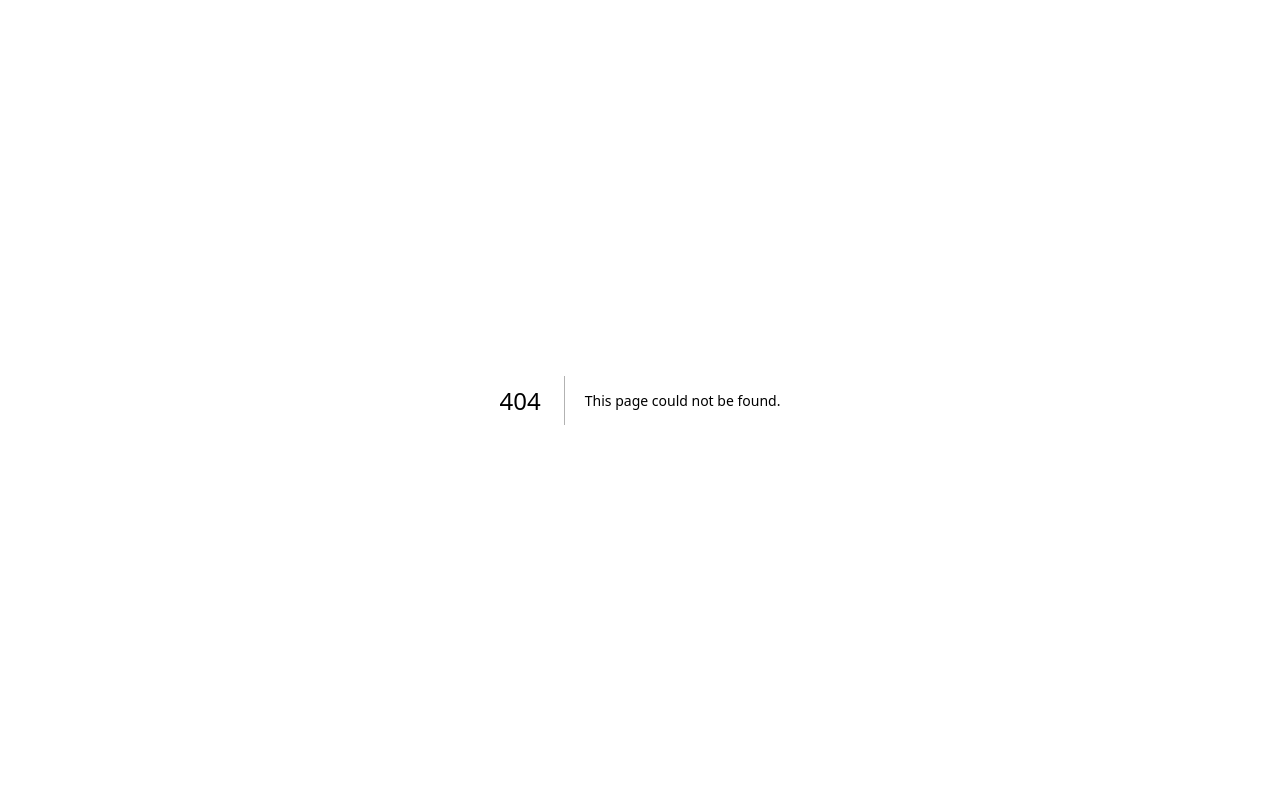
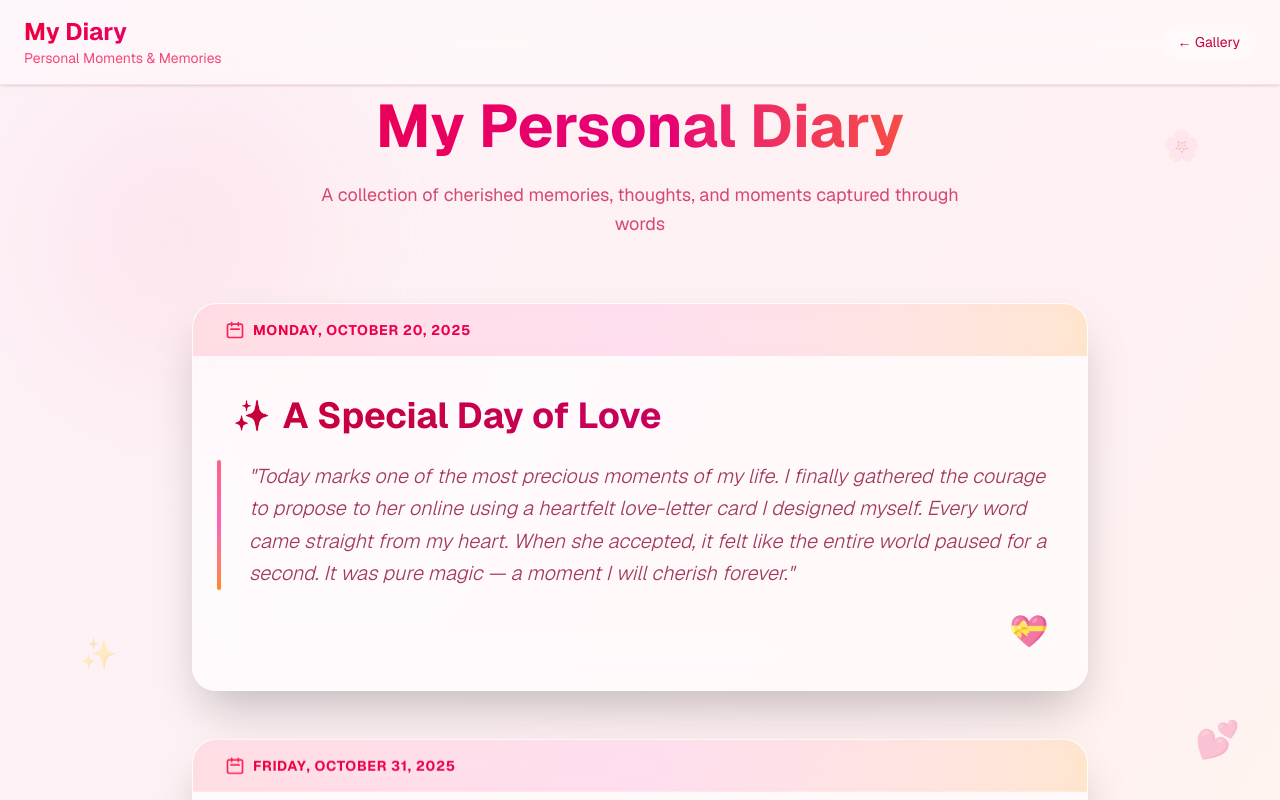
Before and after one commit to Anup-gurung/GalleryManagement, a Next.js app: page /diary in a window 1280 px wide. Before the commit this address had no page. Shown: the top 800 px of the page. Built offline with nearby package versions, Linux system fonts and the light colour scheme.

Commit message:
change the bg color

```diff
--- /dev/null
+++ b/app/diary/page.tsx
@@ -0,0 +1,163 @@
+"use client"
+
+import Link from "next/link"
+
+interface DiaryEntry {
+  id: number
+  date: string
+  title: string
+  content: string
+}
+
+const diaryEntries: DiaryEntry[] = [
+  {
+  id: 1,
+  date: "2025-10-20",
+  title: "A Special Day of Love",
+  content:
+    "Today marks one of the most precious moments of my life. I finally gathered the courage to propose to her online using a heartfelt love-letter card I designed myself. Every word came straight from my heart. When she accepted, it felt like the entire world paused for a second. It was pure magic — a moment I will cherish forever.",
+},
+{
+  id: 2,
+  date: "2025-10-31",
+  title: "The Day We Finally Met",
+  content:
+    "We met in person for the very first time today. I brought her a beautiful bouquet of flowers, and seeing her smile as I handed them to her made everything feel unreal. We talked for hours, feeling comfortable as if we had known each other forever. Later that same day, I had a football match — and she came to watch me play. Even though the match didn’t go as I hoped, having her there cheering for me made the day unforgettable.",
+},
+{
+  id: 3,
+  date: "2025-11-01",
+  title: "Our First Kiss",
+  content:
+    "Today, our hearts crossed a new milestone. We shared our very first kiss — soft, warm, magical. It felt like touching the sky with closed eyes. Butterflies burst inside me, and the world around us disappeared for a moment. I will never forget how perfect that moment felt.",
+},
+{
+  id: 4,
+  date: "2025-11-20",
+  title: "One Month of Us",
+  content:
+    "Today marks one month of our beautiful journey together. I didn’t have any gift to offer her, but I was there — fully present, soaking in every second with her. We talked, laughed, and simply enjoyed being together. And something funny happened — it was also Migma’s birthday, and she completely forgot about it! Moments like these make our story even sweeter.",
+},
+
+]
+
+export default function DiaryPage() {
+  const formatDate = (dateString: string) => {
+    const date = new Date(dateString)
+    return date.toLocaleDateString("en-US", {
+      weekday: "long",
+      year: "numeric",
+      month: "long",
+      day: "numeric",
+    })
+  }
+
+  return (
+    <main className="relative min-h-screen bg-gradient-to-br from-pink-50 via-rose-50 to-orange-50 overflow-hidden">
+      {/* Animated background decorations */}
+      <div className="absolute inset-0 overflow-hidden pointer-events-none">
+        <div className="absolute top-20 left-10 w-72 h-72 bg-gradient-to-br from-pink-200/30 to-rose-200/30 rounded-full blur-3xl animate-float-slow" />
+        <div className="absolute bottom-20 right-10 w-96 h-96 bg-gradient-to-br from-orange-200/30 to-amber-200/30 rounded-full blur-3xl animate-float-slower" />
+        <div className="absolute top-1/2 left-1/2 -translate-x-1/2 -translate-y-1/2 w-[500px] h-[500px] bg-gradient-to-br from-rose-200/20 to-pink-200/20 rounded-full blur-3xl animate-pulse-slow" />
+      </div>
+
+      {/* Header */}
+      <header className="fixed top-0 left-0 right-0 z-50 backdrop-blur-xl bg-white/40 border-b border-rose-200/50 shadow-sm">
+        <div className="max-w-7xl mx-auto px-4 sm:px-6 py-3 sm:py-4 flex items-center justify-between">
+          <div>
+            <h1 className="text-xl sm:text-2xl font-bold bg-gradient-to-r from-rose-600 to-pink-600 bg-clip-text text-transparent">
+              My Diary
+            </h1>
+            <p className="text-xs sm:text-sm text-rose-600/70">Personal Moments & Memories</p>
+          </div>
+          <Link
+            href="/"
+            className="text-sm text-rose-700 hover:text-rose-900 transition-colors px-4 py-2 rounded-lg hover:bg-rose-100/50 backdrop-blur-sm"
+          >
+            ← Gallery
+          </Link>
+        </div>
+      </header>
+
+      {/* Main Content */}
+      <div className="relative pt-24 pb-16 px-4 sm:px-6 md:px-8 lg:px-12">
+        <div className="max-w-4xl mx-auto">
+          {/* Title Section */}
+          <div className="mb-12 sm:mb-16 text-center animate-fade-in-slow">
+            <h2 className="text-4xl sm:text-5xl md:text-6xl font-bold bg-gradient-to-r from-rose-600 via-pink-600 to-orange-500 bg-clip-text text-transparent mb-4 sm:mb-6">
+              My Personal Diary
+            </h2>
+            <p className="text-base sm:text-lg text-rose-700/70 max-w-2xl mx-auto leading-relaxed">
+              A collection of cherished memories, thoughts, and moments captured through words
+            </p>
+          </div>
+
+          {/* Diary Entries */}
+          <div className="space-y-8 sm:space-y-10 md:space-y-12">
+            {diaryEntries.map((entry, index) => (
+              <article
+                key={entry.id}
+                className="diary-card-float backdrop-blur-xl bg-white/60 rounded-3xl shadow-2xl border border-white/40 overflow-hidden hover:shadow-rose-200/50 transition-all duration-500 hover:scale-[1.02]"
+                style={{
+                  animationDelay: `${index * 0.2}s`,
+                }}
+              >
+                {/* Date Header */}
+                <div className="bg-gradient-to-r from-rose-400/20 via-pink-400/20 to-orange-400/20 px-4 sm:px-6 md:px-8 py-3 sm:py-4 backdrop-blur-sm">
+                  <time className="text-xs sm:text-sm font-bold bg-gradient-to-r from-rose-600 to-pink-600 bg-clip-text text-transparent uppercase tracking-wider flex items-center gap-2">
+                    <svg
+                      className="w-4 h-4 sm:w-5 sm:h-5 text-rose-500"
+                      fill="none"
+                      stroke="currentColor"
+                      viewBox="0 0 24 24"
+                    >
+                      <path
+                        strokeLinecap="round"
+                        strokeLinejoin="round"
+                        strokeWidth={2}
+                        d="M8 7V3m8 4V3m-9 8h10M5 21h14a2 2 0 002-2V7a2 2 0 00-2-2H5a2 2 0 00-2 2v12a2 2 0 002 2z"
+                      />
+                    </svg>
+                    {formatDate(entry.date)}
+                  </time>
+                </div>
+
+                <div className="p-6 sm:p-8 md:p-10">
+                  {/* Title */}
+                  <h3 className="text-2xl sm:text-3xl md:text-4xl font-bold bg-gradient-to-r from-rose-700 via-pink-700 to-orange-600 bg-clip-text text-transparent mb-4 sm:mb-6 flex items-center gap-3">
+                    <span className="text-3xl">✨</span>
+                    {entry.title}
+                  </h3>
+
+                  {/* Content */}
+                  <div className="relative">
+                    <div className="absolute -left-4 top-0 bottom-0 w-1 bg-gradient-to-b from-rose-400 via-pink-400 to-orange-400 rounded-full" />
+                    <p className="text-base sm:text-lg md:text-xl text-rose-900/80 leading-relaxed pl-4 font-light italic">
+                      "{entry.content}"
+                    </p>
+                  </div>
+
+                  {/* Decorative heart */}
+                  <div className="mt-6 flex justify-end">
+                    <span className="text-2xl sm:text-3xl animate-pulse-slow">💝</span>
+                  </div>
+                </div>
+              </article>
+            ))}
+          </div>
+        </div>
+      </div>
+
+      {/* Floating hearts decoration */}
+      <div className="fixed bottom-10 right-10 text-4xl animate-float-slow opacity-30 pointer-events-none hidden sm:block">
+        💕
+      </div>
+      <div className="fixed top-32 right-20 text-3xl animate-float-slower opacity-20 pointer-events-none hidden md:block">
+        🌸
+      </div>
+      <div className="fixed bottom-32 left-20 text-3xl animate-float-slow opacity-25 pointer-events-none hidden lg:block">
+        ✨
+      </div>
+    </main>
+  )
+}
--- a/app/globals.css
+++ b/app/globals.css
@@ -4,39 +4,39 @@
 @custom-variant dark (&:is(.dark *));
 
 :root {
-  --background: oklch(0.99 0 0);
-  --foreground: oklch(0.2 0 0);
-  --card: oklch(1 0 0);
-  --card-foreground: oklch(0.2 0 0);
-  --popover: oklch(1 0 0);
-  --popover-foreground: oklch(0.2 0 0);
-  --primary: oklch(0.25 0 0);
-  --primary-foreground: oklch(0.99 0 0);
-  --secondary: oklch(0.65 0.12 220);
-  --secondary-foreground: oklch(0.99 0 0);
-  --muted: oklch(0.96 0 0);
-  --muted-foreground: oklch(0.5 0 0);
-  --accent: oklch(0.75 0.1 280);
-  --accent-foreground: oklch(0.99 0 0);
+  --background: oklch(0.96 0.04 350);
+  --foreground: oklch(0.25 0.02 340);
+  --card: oklch(0.98 0.03 350);
+  --card-foreground: oklch(0.25 0.02 340);
+  --popover: oklch(0.98 0.03 350);
+  --popover-foreground: oklch(0.25 0.02 340);
+  --primary: oklch(0.45 0.15 340);
+  --primary-foreground: oklch(0.99 0.01 350);
+  --secondary: oklch(0.75 0.12 10);
+  --secondary-foreground: oklch(0.25 0.02 340);
+  --muted: oklch(0.93 0.03 350);
+  --muted-foreground: oklch(0.5 0.04 340);
+  --accent: oklch(0.80 0.10 20);
+  --accent-foreground: oklch(0.25 0.02 340);
   --destructive: oklch(0.577 0.245 27.325);
   --destructive-foreground: oklch(0.99 0 0);
-  --border: oklch(0.92 0 0);
-  --input: oklch(0.92 0 0);
-  --ring: oklch(0.25 0 0);
-  --chart-1: oklch(0.65 0.12 220);
-  --chart-2: oklch(0.75 0.1 280);
-  --chart-3: oklch(0.7 0.15 160);
-  --chart-4: oklch(0.6 0.18 340);
-  --chart-5: oklch(0.8 0.08 60);
+  --border: oklch(0.88 0.04 350);
+  --input: oklch(0.88 0.04 350);
+  --ring: oklch(0.45 0.15 340);
+  --chart-1: oklch(0.75 0.12 10);
+  --chart-2: oklch(0.80 0.10 20);
+  --chart-3: oklch(0.70 0.12 350);
+  --chart-4: oklch(0.75 0.15 340);
+  --chart-5: oklch(0.82 0.08 30);
   --radius: 1.5rem;
-  --sidebar: oklch(0.99 0 0);
-  --sidebar-foreground: oklch(0.2 0 0);
-  --sidebar-primary: oklch(0.25 0 0);
-  --sidebar-primary-foreground: oklch(0.99 0 0);
-  --sidebar-accent: oklch(0.96 0 0);
-  --sidebar-accent-foreground: oklch(0.2 0 0);
-  --sidebar-border: oklch(0.92 0 0);
-  --sidebar-ring: oklch(0.25 0 0);
+  --sidebar: oklch(0.96 0.04 350);
+  --sidebar-foreground: oklch(0.25 0.02 340);
+  --sidebar-primary: oklch(0.45 0.15 340);
+  --sidebar-primary-foreground: oklch(0.99 0.01 350);
+  --sidebar-accent: oklch(0.93 0.03 350);
+  --sidebar-accent-foreground: oklch(0.25 0.02 340);
+  --sidebar-border: oklch(0.88 0.04 350);
+  --sidebar-ring: oklch(0.45 0.15 340);
 }
 
 .dark {
@@ -158,9 +158,10 @@
   }
 
   .glass-effect {
-    background: rgba(255, 255, 255, 0.7);
+    background: rgba(255, 240, 245, 0.85);
     backdrop-filter: blur(12px);
     -webkit-backdrop-filter: blur(12px);
+    border-bottom: 1px solid rgba(255, 200, 220, 0.3);
   }
 
   .shadow-3d {
@@ -193,4 +194,62 @@
     -webkit-tap-highlight-color: transparent;
     touch-action: manipulation;
   }
+
+  /* Diary page floating animations */
+  .diary-card-float {
+    animation: floatCard 6s ease-in-out infinite;
+  }
+
+  @keyframes floatCard {
+    0%, 100% {
+      transform: translateY(0px);
+    }
+    50% {
+      transform: translateY(-10px);
+    }
+  }
+
+  .animate-float-slow {
+    animation: floatSlow 8s ease-in-out infinite;
+  }
+
+  .animate-float-slower {
+    animation: floatSlower 12s ease-in-out infinite;
+  }
+
+  .animate-pulse-slow {
+    animation: pulseSlow 4s ease-in-out infinite;
+  }
+
+  @keyframes floatSlow {
+    0%, 100% {
+      transform: translateY(0px) translateX(0px);
+    }
+    33% {
+      transform: translateY(-20px) translateX(10px);
+    }
+    66% {
+      transform: translateY(10px) translateX(-10px);
+    }
+  }
+
+  @keyframes floatSlower {
+    0%, 100% {
+      transform: translateY(0px) translateX(0px) scale(1);
+    }
+    50% {
+      transform: translateY(-30px) translateX(15px) scale(1.05);
+    }
+  }
+
+  @keyframes pulseSlow {
+    0%, 100% {
+      opacity: 1;
+      transform: scale(1);
+    }
+    50% {
+      opacity: 0.8;
+      transform: scale(1.05);
+    }
+  }
 }
--- a/app/layout.tsx
+++ b/app/layout.tsx
@@ -1,5 +1,5 @@
 import type React from "react"
-import type { Metadata } from "next"
+import type { Metadata, Viewport } from "next"
 import { Geist, Geist_Mono } from "next/font/google"
 import { Analytics } from "@vercel/analytics/next"
 import "./globals.css"
@@ -7,17 +7,18 @@ import "./globals.css"
 const _geist = Geist({ subsets: ["latin"] })
 const _geistMono = Geist_Mono({ subsets: ["latin"] })
 
+export const viewport: Viewport = {
+  width: "device-width",
+  initialScale: 1,
+  maximumScale: 5,
+  userScalable: true,
+}
+
 export const metadata: Metadata = {
   title: "My Life Gallery - Personal Photography Portfolio",
   description:
     "A stunning collection of life's beautiful moments captured through the lens. Explore travel, urban life, and special memories in this cinematic portfolio experience.",
   generator: "v0.app",
-  viewport: {
-    width: "device-width",
-    initialScale: 1,
-    maximumScale: 5,
-    userScalable: true,
-  },
   icons: {
     icon: [
       {
--- a/app/page.tsx
+++ b/app/page.tsx
@@ -1,6 +1,7 @@
 "use client"
 
 import { useEffect, useRef } from "react"
+import Link from "next/link"
 import { GalleryBoard } from "@/components/gallery-board"
 import { HeroSection } from "@/components/hero-section"
 
@@ -143,16 +144,13 @@ export default function GalleryPage() {
             <h1 className="text-xl sm:text-2xl font-bold text-foreground">Tshering's Gallerys</h1>
             <p className="text-xs sm:text-sm text-muted-foreground">My Life Gallery</p>
           </div>
-          <nav className="hidden md:flex items-center gap-6 lg:gap-8">
-            <a href="#travel" className="text-sm text-foreground hover:text-secondary transition-colors">
-              Travel
-            </a>
-            <a href="#urban" className="text-sm text-foreground hover:text-secondary transition-colors">
-              Urban
-            </a>
-            <a href="#moments" className="text-sm text-foreground hover:text-secondary transition-colors">
-              Moments
-            </a>
+          <nav className="flex items-center gap-6 lg:gap-8">
+            <Link
+              href="/diary"
+              className="text-sm text-foreground hover:text-secondary transition-colors px-4 py-2 rounded-lg bg-secondary/10 hover:bg-secondary/20"
+            >
+              My Diary
+            </Link>
           </nav>
         </div>
       </header>
```
